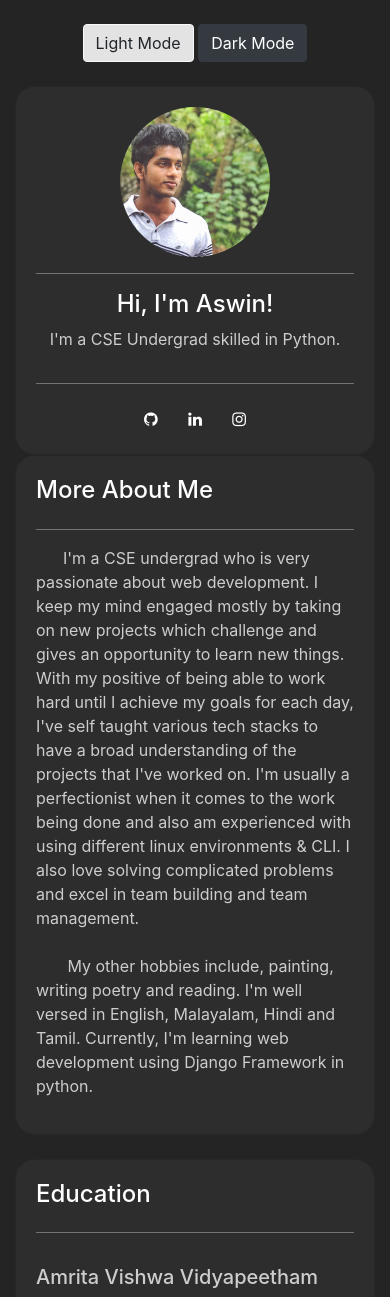
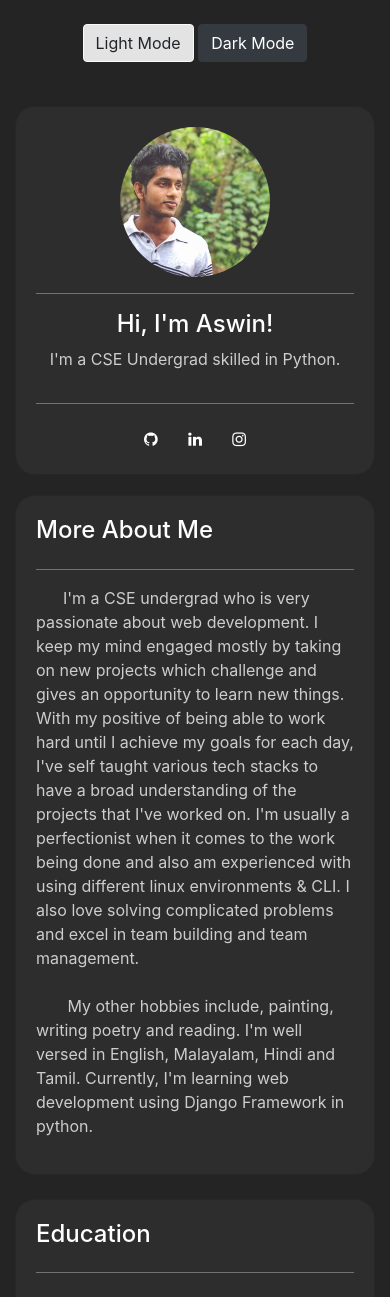
Before and after one commit to WDJ-PATH/MySite, a Django app: page / in a window 390 px wide. Shown: the top 1297 px of the page. Run offline with Django 3.2, Linux system fonts and the light colour scheme; some libraries are stand-ins or nearby versions.

Commit message:
Dark Mode and Light Mode : Mobile UI

```diff
--- a/portfolio/templates/portfolio/index.html
+++ b/portfolio/templates/portfolio/index.html
@@ -20,7 +20,7 @@
         </div>
         <br>
         <div class="row">
-            <div class="col-md-3">
+            <div class="col-md-3" style="margin-top:20px;">
                 <div class="card card-body pb-0 h-100" id="profile-wrapper">
                     <img id="profile-pic" src="{% static 'images/pp.jpg' %}">
                     <hr>
@@ -46,7 +46,7 @@
                     </ul>
                 </div>
             </div>
-            <div class="col-md-9">
+            <div class="col-md-9" style="margin-top:20px;">
                 <div class="card card-body h-100">
                     <h4>More About Me</h4>
                     <hr>
```
